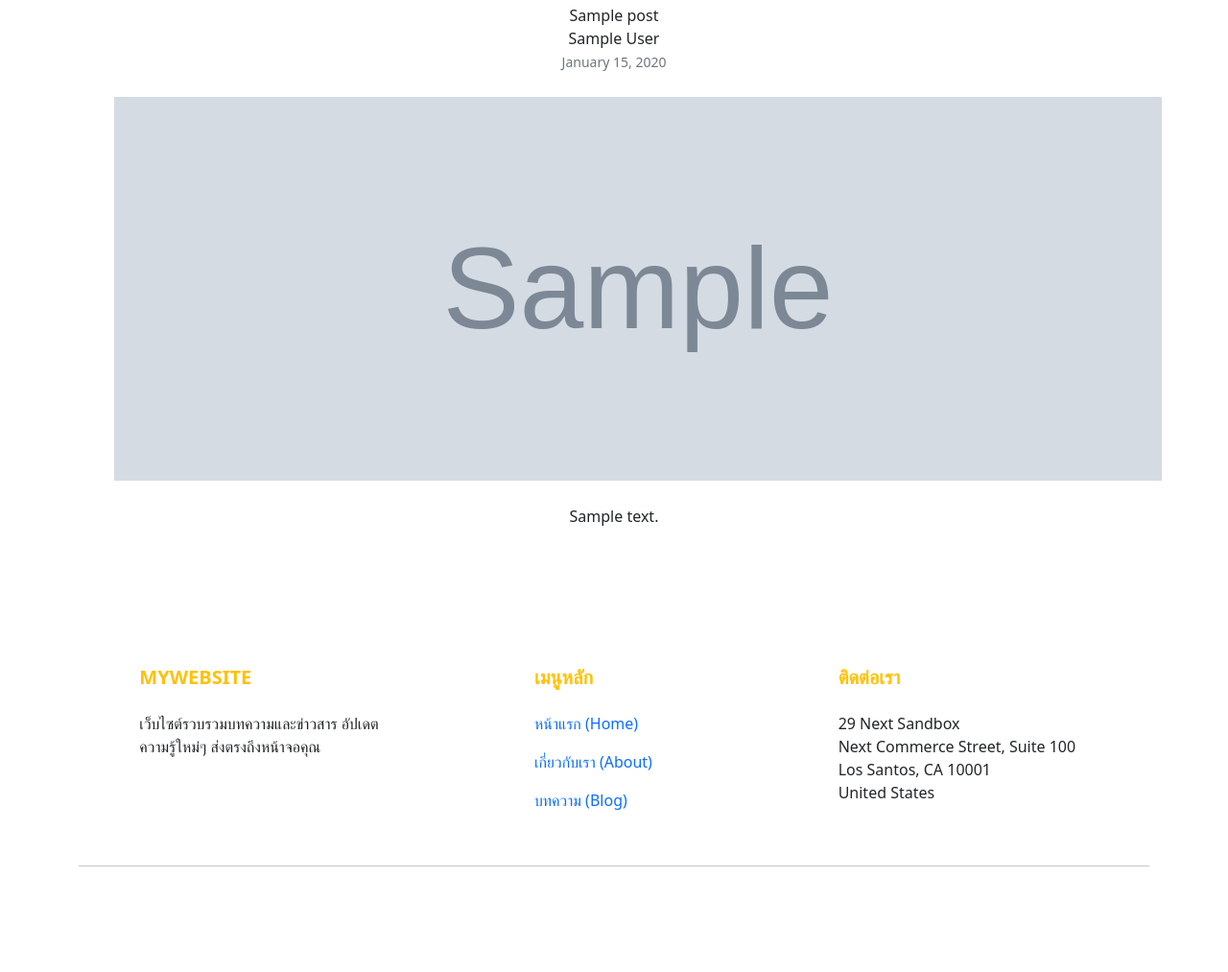
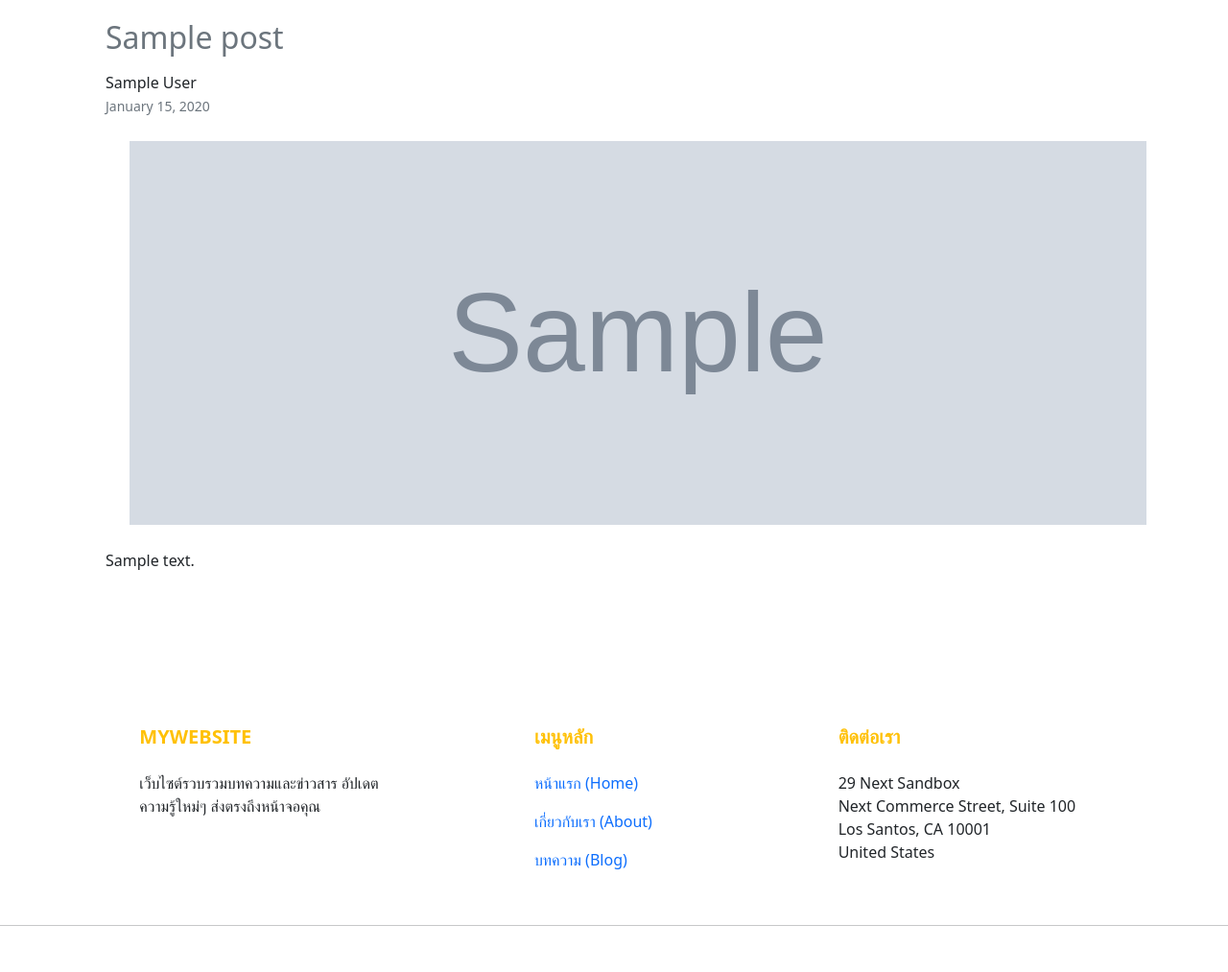
Before and after one commit to sadanun/NewHire, a Django app: template blog/templates/pages/post-detail.html in a window 1280 px wide. Shown: the part 97-1110 px from the top of the page at 96% size. Before the commit the page ends 1000 px from the top, so only its background shows below. Run offline with Django 5.2, Linux system fonts and the light colour scheme; the template is opened without the code that fills it: most values are stand-ins (such as "Sample title", 1, 10 or a date in 2020); grey boxes marked "Sample" are stand-in pictures; some libraries are stand-ins or nearby versions.

Commit message:
New Hire #6 Fix : linter
Co-authored-by: Copilot <copilot@github.com>

```diff
--- a/blog/templates/base.html
+++ b/blog/templates/base.html
@@ -39,11 +39,11 @@
   </head>
   <body class="{% block bodyclass %}{% endblock bodyclass %}">
     {% block body %}
-      <div class="topbar" style="background-color: var(--ab_bg_color);">
+      <div class="topbar">
         <div class="container">
           <div class="row">
             <div class="col text-center">
-              <div class="py-2" style="color: var(--ab_text_color);">Welcome to our store</div>
+              <div class="py-2">Welcome to our store</div>
             </div>
           </div>
         </div>
@@ -119,7 +119,7 @@
         {% endblock main %}
       </div>
     {% endblock body %}
-    <footer class="pt-5 pb-4 mt-5" style="background-color: var(--ab_bg_color);">
+    <footer class="pt-5 pb-4 mt-5">
       <div class="container">
         <div class="row text-center text-md-start">
           <div class="col-md-4 col-lg-4 col-xl-3 mx-auto mb-4">
@@ -152,8 +152,9 @@
             </address>
           </div>
         </div>
+      </div>
         <hr class="mb-4" />
-      </footer>
+    </footer>
       <!-- /container -->
       {% block modal %}
       {% endblock modal %}
@@ -168,5 +169,5 @@
     </script>
         {% endcomment %}
       {% endblock inline_javascript %}
-    </body>
-  </html>
+  </body>
+</html>
--- a/blog/templates/pages/post-detail.html
+++ b/blog/templates/pages/post-detail.html
@@ -10,8 +10,8 @@
       <!-- Blog entries-->
       <div class="col-md-12 order-md-0">
         <!-- Featured blog post-->
-        <div class="card mb-5 border-0" style="text-align: center;">
-          <div class="card-body>
+        <div class="card mb-5 border-0">
+          <div class="card-body">
             <h2 class="d-flex mb-3 fs-7 text-muted">{{ post.title }}</h2>
             <div class="card-text">{{ post.author }}</div>
             <div class="card-text">
--- a/blog/templates/pages/post-list.html
+++ b/blog/templates/pages/post-list.html
@@ -23,6 +23,7 @@
                             max-height: 400px;
                             object-fit: cover;
                             border-radius: 8px" />
+              </a>
               {% endif %}
               <div class="card-body">
                 <div class="mb-3">
@@ -101,7 +102,7 @@
         </div>
         <!-- Side widgets-->
         <div class="col-md-3 order-md-1">
-        <div class="sticky-top" style="top: 20px;">
+          <div class="sticky-top">
             <!-- Search widget-->
             <div class="card mb-4">
               <div class="card-header">Search</div>
@@ -139,5 +140,4 @@
           </div>
         </div>
       </div>
-  </div>
     {% endblock content %}
```
Lines whose indentation alone changed are shown as unchanged.
